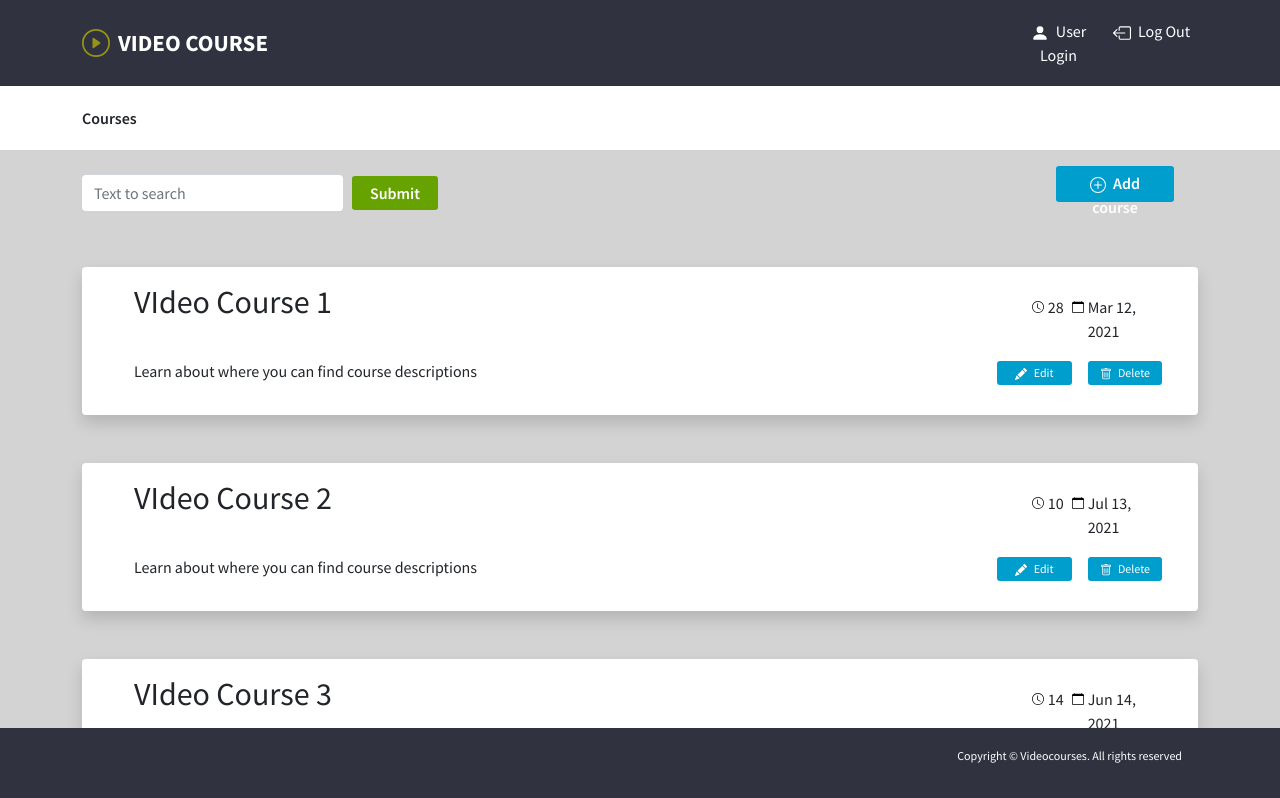
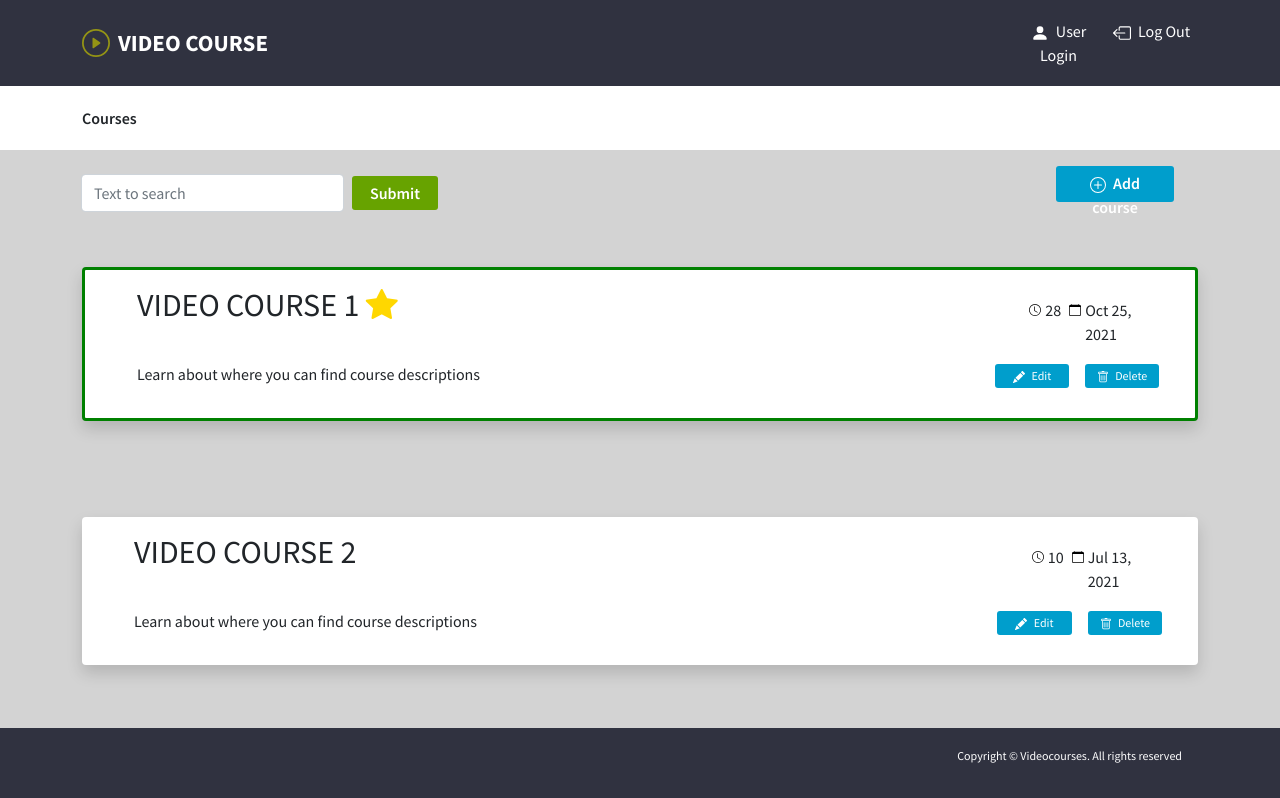
Before and after one commit to HalynaVelychko/Angular-Global, an Angular app: page / in a window 1280 px wide. Shown: the top 798 px of the page. Built offline with nearby package versions, Linux system fonts and the light colour scheme.

Commit message:
HW-3: added directives

```diff
--- a/src/app/features/courses/components/course-item/course-item.component.html
+++ b/src/app/features/courses/components/course-item/course-item.component.html
@@ -1,7 +1,9 @@
 <div class="container shadow p-3 my-5 bg-body rounded">
   <div class="row justify-content-between align-items-baseline mx-4">
     <div class="col-md-4">
-      <h2>{{ course.title }}</h2>
+      <h2>{{ course.title | uppercase }}
+        <span><i [ngClass]="{ isStarNotShown: !course.toRated }" [ngStyle]="{ 'color': 'gold'}"  class="bi bi-star-fill"></i></span>
+      </h2>
     </div>
     <div class="col-md-4 d-flex justify-content-end p-0">
       <div class="col-md-3 d-flex justify-content-end align-items-baseline ms-2">
--- a/src/app/features/courses/components/course-item/course-item.component.scss
+++ b/src/app/features/courses/components/course-item/course-item.component.scss
@@ -0,0 +1,3 @@
+.isStarNotShown {
+  display: none;
+}
--- a/src/app/features/courses/components/courses-list/courses-list.component.html
+++ b/src/app/features/courses/components/courses-list/courses-list.component.html
@@ -11,10 +11,18 @@
       </div>
     </div>
   </div>
-  <div class="container">
-    <app-course-item
-      *ngFor="let course of courses$ | async; trackBy: trackById"
+  <div class="container" *ngIf="courses$ | async as courses">
+    <div class="row" *ngIf="courses.length; else empthyMessage">
+      <app-course-item *ngFor="let course of courses; trackBy: trackById" appBorder [creationDate]="course.creationDate"
       [course]="course">
-  </app-course-item>
+    </app-course-item>
+    </div>
   </div>
+  <ng-template #empthyMessage>
+    <div class="container d-flex justify-content-center">
+      <div class="col-md-10 courses__empty-block">
+        <p>No data, feel free to add new course</p>
+      </div>
+    </div>
+  </ng-template>
 </main>
--- a/src/app/features/courses/components/courses-list/courses-list.component.scss
+++ b/src/app/features/courses/components/courses-list/courses-list.component.scss
@@ -4,4 +4,14 @@
     padding: 1rem 0;
     background-color: lightgrey;
   }
+  &__empty-block {
+    display: flex;
+    align-items: center;
+    justify-content: center;
+    height: 50vh;
+    background-color: white;
+    border: 3px dashed black;
+    margin: 3rem;
+    font-size: 2rem;
+  }
 }
--- a/src/app/features/courses/components/courses-list/courses-list.component.ts
+++ b/src/app/features/courses/components/courses-list/courses-list.component.ts
@@ -12,7 +12,8 @@ import { courseData } from '../../../../mockData/data';
   styleUrls: ['./courses-list.component.scss'],
 })
 export class CoursesListComponent  {
-  courses$ = new BehaviorSubject<CourseModel[]>(courseData);
+  courses$$ = new BehaviorSubject<CourseModel[]>(courseData);
+  courses$ = this.courses$$.asObservable();
 
   constructor() { }
 
--- a/src/app/features/courses/models/course.model.ts
+++ b/src/app/features/courses/models/course.model.ts
@@ -4,4 +4,5 @@ export interface CourseModel {
   creationDate: Date;
   duration: number;
   description: string;
+  toRated?: boolean;
 }
--- a/src/app/mockData/data.ts
+++ b/src/app/mockData/data.ts
@@ -5,9 +5,10 @@ export const courseData: CourseModel[] = [
   {
     id: 1,
     title: 'VIdeo Course 1',
-    creationDate: new Date(2021, 2, 12),
+    creationDate: new Date(2021, 9, 25),
     duration: 28,
     description: 'Learn about where you can find course descriptions',
+    toRated: true,
   },
   {
     id: 2,
@@ -15,12 +16,14 @@ export const courseData: CourseModel[] = [
     creationDate: new Date(2021, 6, 13),
     duration: 10,
     description: 'Learn about where you can find course descriptions',
+    toRated: false,
   },
   {
     id: 3,
     title: 'VIdeo Course 3',
-    creationDate: new Date(2021, 5, 14),
+    creationDate: new Date(2021, 12, 14),
     duration: 14,
     description: 'Learn about where you can find course descriptions',
+    toRated: true,
   },
 ];
--- /dev/null
+++ b/src/app/shared/directives/border.directive.ts
@@ -0,0 +1,27 @@
+import { Directive, ElementRef, Input, OnInit, Renderer2 } from '@angular/core';
+
+@Directive({
+  selector: '[appBorder]',
+})
+export class BorderDirective implements OnInit {
+  @Input() creationDate!: Date;
+
+  private currentDate = new Date();
+  private minusTwoWeeks = new Date(+new Date - 12096e5);
+
+  constructor(private elementRef: ElementRef, private renderer: Renderer2) {
+   }
+
+  ngOnInit() {
+    this.setBorderForElement();
+  }
+
+  private setBorderForElement(): void {
+    if(this.creationDate < this.currentDate && this.creationDate >= this.minusTwoWeeks){
+        this.renderer.setStyle(this.elementRef.nativeElement.firstChild, 'border', '3px solid green');
+    } else if (this.creationDate > this.currentDate){
+        this.renderer.setStyle(this.elementRef.nativeElement.firstChild, 'border', '3px solid blue');
+        return;
+    }
+  }
+}
--- a/src/app/shared/shared.module.ts
+++ b/src/app/shared/shared.module.ts
@@ -4,11 +4,13 @@ import { FormsModule } from '@angular/forms';
 
 //Components
 import { ButtonComponent } from './index';
+import { BorderDirective } from './directives/border.directive';
 
 
 @NgModule({
   declarations: [
     ButtonComponent,
+    BorderDirective,
   ],
   imports: [
     CommonModule,
@@ -18,6 +20,7 @@ import { ButtonComponent } from './index';
     ButtonComponent,
     CommonModule,
     FormsModule,
+    BorderDirective,
   ],
 })
 export class SharedModule { }
--- a/src/index.html
+++ b/src/index.html
@@ -6,6 +6,7 @@
   <base href="/">
   <meta name="viewport" content="width=device-width, initial-scale=1">
   <link rel="icon" type="image/x-icon" href="favicon.ico">
+  <link rel="stylesheet" href="https://cdn.jsdelivr.net/npm/bootstrap-icons@1.6.1/font/bootstrap-icons.css">
 </head>
 <body>
   <app-root></app-root>
```
Also changed, not shown: 2 other files (tests, documents, lock files or other folders).
